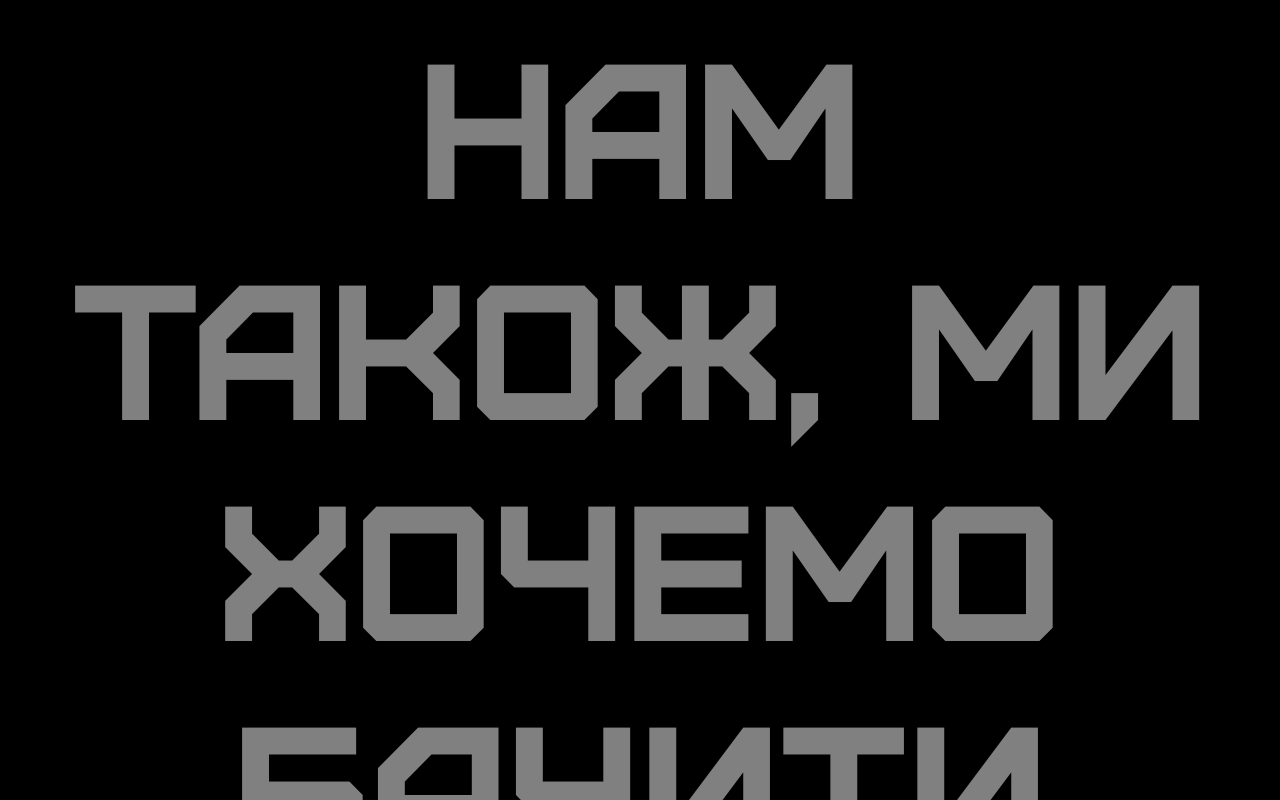
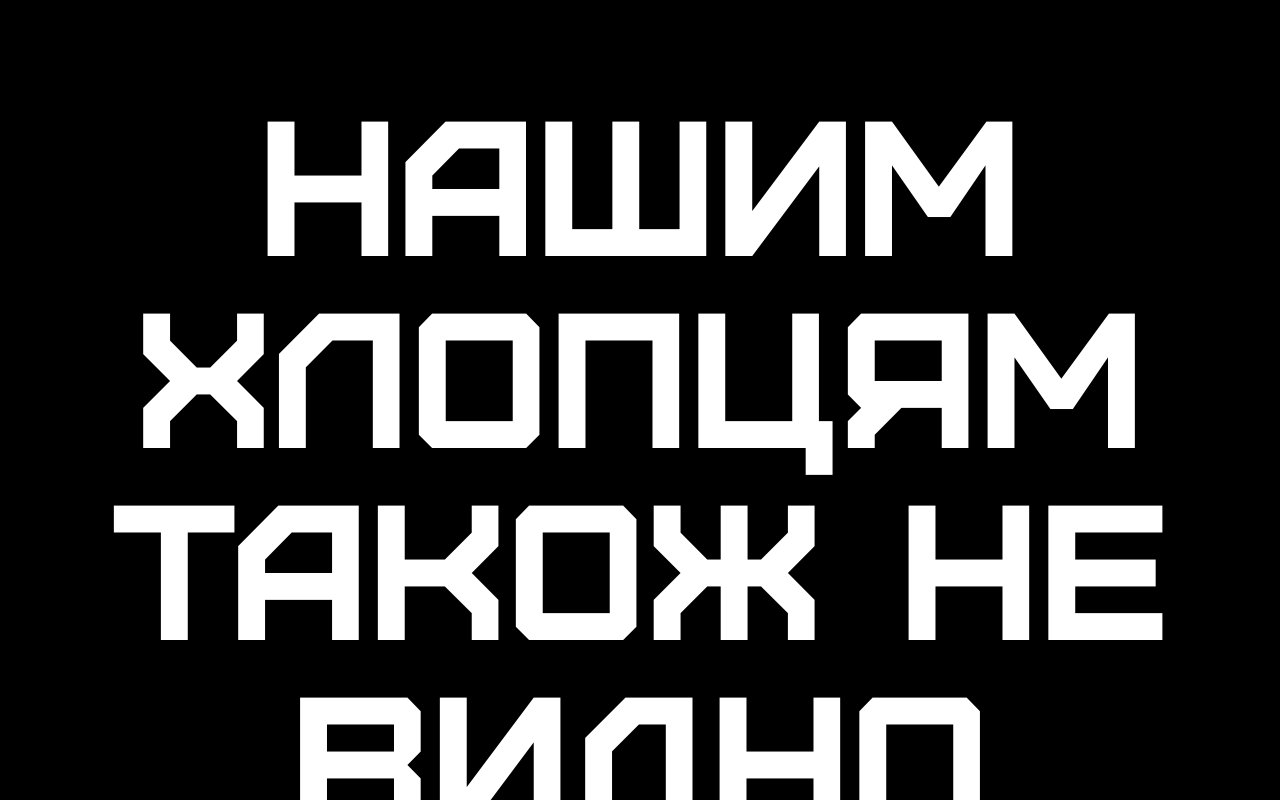
Before and after one commit to ArsenZar/teplovizor.slide, a website built with Vite: page src/index.html in a window 1280 px wide. Built offline with nearby package versions, Linux system fonts and the light colour scheme; what soft-scroll-slider would draw is missing.

Commit message:
base 0.4v

```diff
--- a/src/css/styles.css
+++ b/src/css/styles.css
@@ -41,12 +41,12 @@
 .s2 {
   text-align: center;
   font-size: 15vw !important;
-  color: rgba(255, 255, 255, 0.1) !important;
+  color: rgba(255, 255, 255, 0.07) !important;
 }
 .s3 {
   text-align: center;
   font-size: 15vw !important;
-  color: rgba(255, 255, 255, 0.5) !important;
+  color: rgba(255, 255, 255, 1) !important;
 }
  .section {
   padding: 20px;
@@ -56,11 +56,11 @@
    top: 20vh;
    transition: all 0.6s ease;
    display: flex;
+   flex-direction: column;
    justify-content: center;
    align-items: center;
    font-size: 2rem;
    color: rgb(255, 255, 255);
-   font-family: "Furore";
  }
 
  .section:first-child {
@@ -87,3 +87,16 @@
  .section{
   background-color: rgb(0, 0, 0);
  }
+
+ .mainText{
+  font-family: "Furore";
+  line-height: 1;
+ }
+
+
+ .pText{
+  font-family: "Montserrat", sans-serif;
+  font-size: 18px;
+  color: rgba(255, 255, 255, 0.3);
+  margin-top: 20px;
+ }
--- a/src/index.html
+++ b/src/index.html
@@ -6,6 +6,11 @@
     <meta name="viewport" content="width=device-width, initial-scale=1.0" />
     <title>Vanilla App Template</title>
     <link rel="stylesheet" href="./css/styles.css" />
+    <link rel="stylesheet" href="./css/styles.css" />
+    <link rel="preconnect" href="https://fonts.googleapis.com">
+    <link rel="preconnect" href="https://fonts.gstatic.com" crossorigin>
+    <link href="https://fonts.googleapis.com/css2?family=Montserrat:ital,wght@0,100..900;1,100..900&display=swap"
+      rel="stylesheet">
   </head>
   <body>
     <div class="moreSection">
@@ -13,9 +18,9 @@
     </div>
 
     <div class="container">
-      <div class="section s1">Ви щось бачите?</div>
-      <div class="section s2">Вам погано видно?</div>
-      <div class="section s3">Нам також, ми хочемо бачити ворога!</div>
+      <div class="section"><p class="mainText s1">Ви щось бачите?</p></div>
+      <div class="section"><p class="mainText s2">Все ще темно? </p><p class="pText">Нічого не видно...</p></div>
+      <div class="section s3"><p class="mainText s3">Нашим хлопцям також не видно ворога!</p></div>
     </div>
 
 
```
